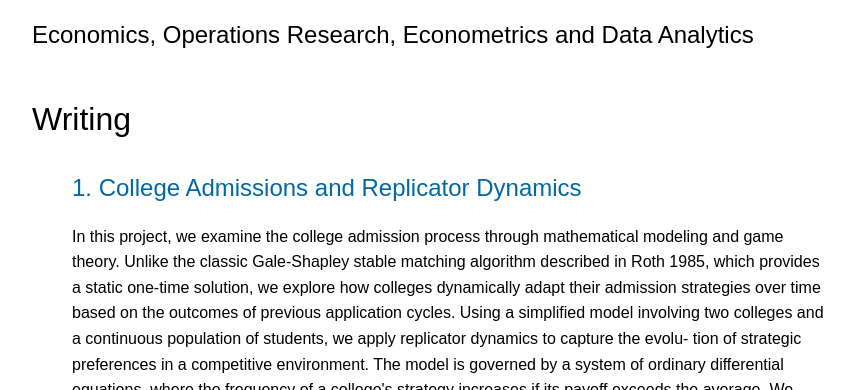
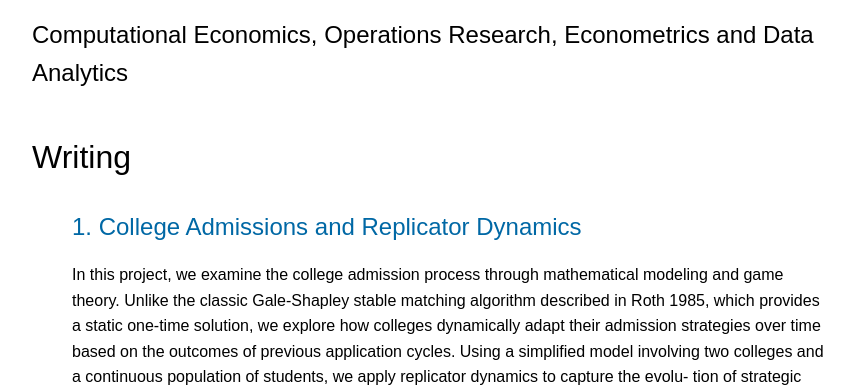
Before and after one commit to zhaominghao1/zhaominghao1.github.io, a plain HTML site: page index.html in a window 1280 px wide. Shown: the part 710-1100 px from the top of the page, without its empty margins (208-1065 px from the left). Drawn offline with Linux system fonts and the light colour scheme.

Commit message:
more corrections

```diff
--- a/index.html
+++ b/index.html
@@ -46,7 +46,7 @@
       I am passionate about using my skills in Mathematics and Computation to solve problems in Health Economics.
       I have strong interests in teaching, and I have served as a teaching assistance for various
       Econ and Math courses in UC San Diego.</p></section>
-    <section id="research"><h1>Research Interests</h1><p> <h2>Economics, Operations Research, Econometrics and Data Analytics</h2> </p></section>
+    <section id="research"><h1>Research Interests</h1><p> <h2>Computational Economics, Operations Research, Econometrics and Data Analytics</h2> </p></section>
     <section id="writing"><h1>Writing</h1>
       <ul> <h2 class="project-title">
       <a href="https://github.com/zhaominghao1/A_Dynamical_Analysis_of_College_Admissions" target="_blank">
```
